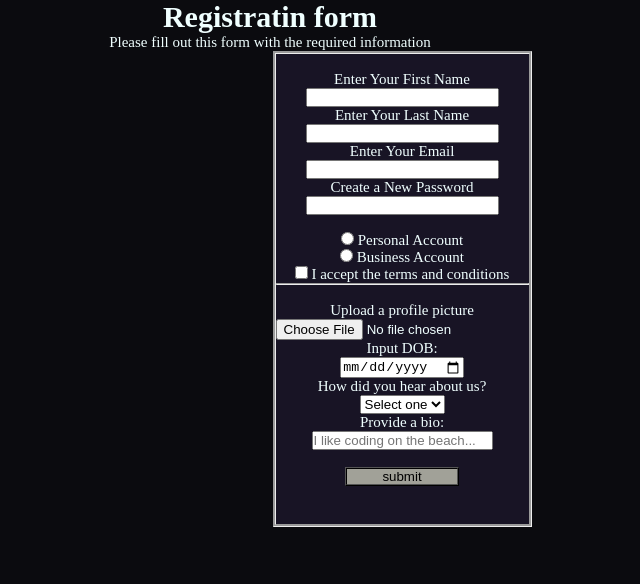
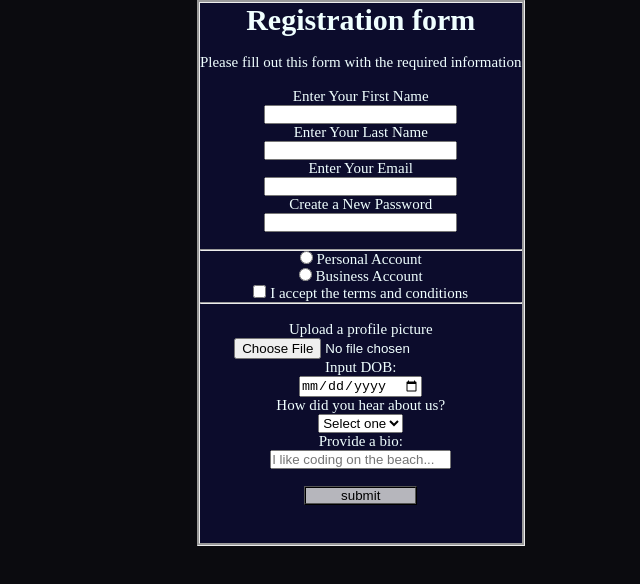
Before and after one commit to mahaadnan5/bano-qabil-assgnment-2.., a plain HTML site: page index.html in a window 1280 px wide. Shown: the whole page, without its empty margins (370-1010 px from the left). Drawn offline with Linux system fonts and the light colour scheme.

Commit message:
completed

```diff
--- a/index.html
+++ b/index.html
@@ -9,13 +9,12 @@
     </style>
 
     <body>
-
-        <h1>Registratin form </h1>
+        <form class="tt" id="register" method="post">
+        <h1>Registration form </h1>
+        <br>
         <p>Please fill out this form with the required information</p>
 
-
-            <form class="tt" id="register" method="post">
-            <br>
+        <br>
         <label>Enter Your First Name</label>
         <br>
         <input class="bar" type="text">
@@ -33,6 +32,7 @@
         <input class="bar" type="text">
         <br>
         <br>
+        <hr>
         <input type="radio" id="Personal Account" name="information" value="Peronal Account">
         <label>Personal Account</label>
         <br>
--- a/style.css
+++ b/style.css
@@ -13,24 +13,27 @@ body{
 }
 .bar{
 
-    column-rule-width: 5cm;
+    column-rule-width: 4cm;
     width: 5cm;
+
 
 }
 .tt{
-    border-style: groove;
-     width: fit-content;
-    margin-left: 17cm;
-    background-color: rgb(24, 20, 37);
+border-style: groove;
+width: fit-content;
+margin-left: 15cm;
+background-color: rgb(12, 12, 44);
 
 
 }
 .key{
     border-style: ridge;
-    background-color: rgb(161, 161, 152);
+    background-color: rgb(182, 182, 188);
     width: 3cm;
  margin-bottom: 1cm;
+
 }
 .h1{
     color: rgb(8, 8, 8);
+    font-style: normal;
 }
```
Also changed, not shown: 1 other file.
